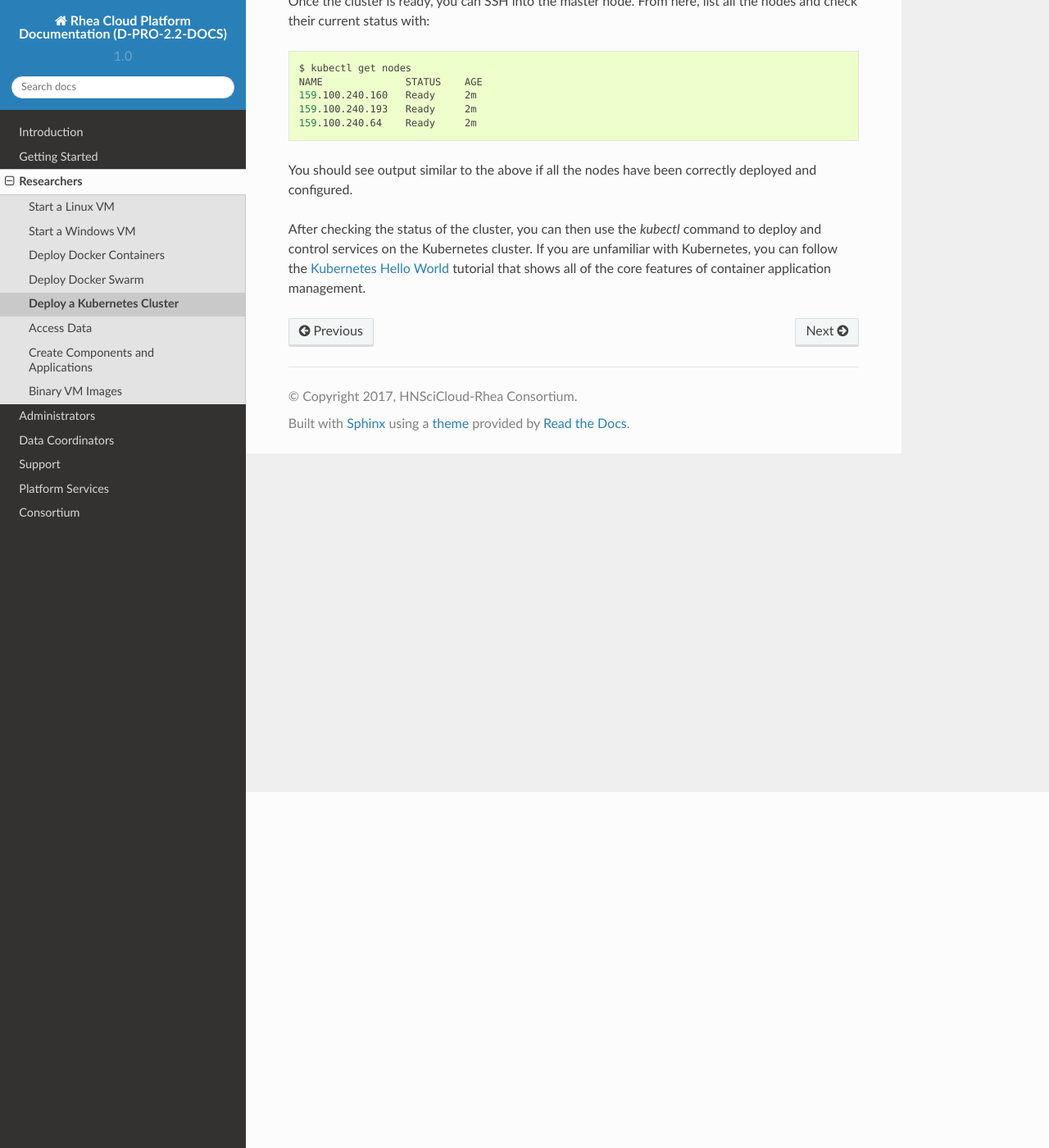
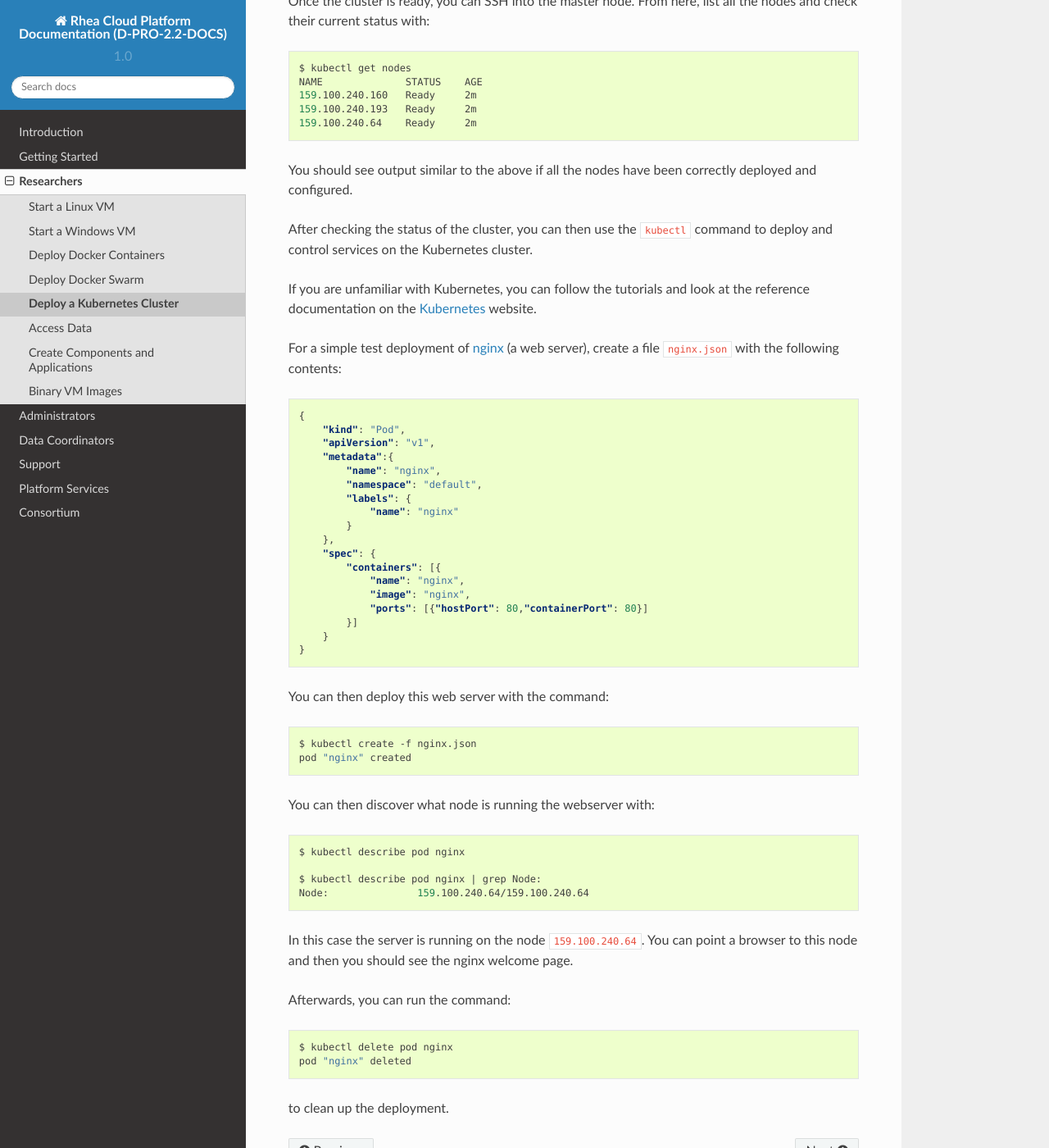
Before and after one commit to teamputtygen/hn-docs, a Sphinx documentation site: the page built from docs/researcher/kubernetes-cluster.rst, in a window 1280 px wide and 1400 px high, scrolled down 434 px. Shown: the whole window at 82% size. Built offline with Sphinx 7.4.7 and the Read the Docs theme 2.0.0, drawn with Linux system fonts in a browser that asks for light colours.

Commit message:
update kubernetes howoto

```diff
--- a/docs/researcher/kubernetes-cluster.rst
+++ b/docs/researcher/kubernetes-cluster.rst
@@ -32,10 +32,65 @@ You should see output similar to the above if all the nodes have been
 correctly deployed and configured.
 
 After checking the status of the cluster, you can then use the
-`kubectl` command to deploy and control services on the Kubernetes
-cluster.  If you are unfamiliar with Kubernetes, you can follow the
-`Kubernetes Hello World`_ tutorial that shows all of the core features
-of container application management.
+``kubectl`` command to deploy and control services on the Kubernetes
+cluster.
+
+If you are unfamiliar with Kubernetes, you can follow the tutorials
+and look at the reference documentation on the Kubernetes_ website.
+
+For a simple test deployment of nginx_ (a web server), create a file
+``nginx.json`` with the following contents:
+
+.. code-block:: json
+
+    {
+        "kind": "Pod",
+        "apiVersion": "v1",
+        "metadata":{
+            "name": "nginx",
+            "namespace": "default",
+            "labels": {
+                "name": "nginx"
+            }
+        },
+        "spec": {
+            "containers": [{
+                "name": "nginx",
+                "image": "nginx",
+                "ports": [{"hostPort": 80,"containerPort": 80}]
+            }]
+        }
+    }
+
+You can then deploy this web server with the command:
+
+.. code-block:: bash
+
+    $ kubectl create -f nginx.json
+    pod "nginx" created
+
+You can then discover what node is running the webserver with:
+
+.. code-block:: bash
+
+    $ kubectl describe pod nginx
+
+    $ kubectl describe pod nginx | grep Node:
+    Node:		159.100.240.64/159.100.240.64
+
+In this case the server is running on the node ``159.100.240.64``.
+You can point a browser to this node and then you should see the nginx
+welcome page.
+
+Afterwards, you can run the command:
+
+.. code-block:: bash
+
+    $ kubectl delete pod nginx
+    pod "nginx" deleted
+
+to clean up the deployment.
+
 
 .. _Nuvla: https://nuv.la
 
@@ -43,6 +98,6 @@ of container application management.
 
 .. _`Kubernetes component`: https://nuv.la/module/apps/Containers/kubernetes/kubernetes
 
-.. _`Kubernetes Hello World`: http://www.toadworld.com/platforms/oracle/w/wiki/11683.creating-a-hello-world-kubernetes-application
+.. _scalable: http://ssdocs.sixsq.com/en/latest/tutorials/ss/module-4.html
 
-.. _scalable: http://ssdocs.sixsq.com/en/latest/tutorials/ss/module-4.html
+.. _nginx: https://nginx.org/en/
```
